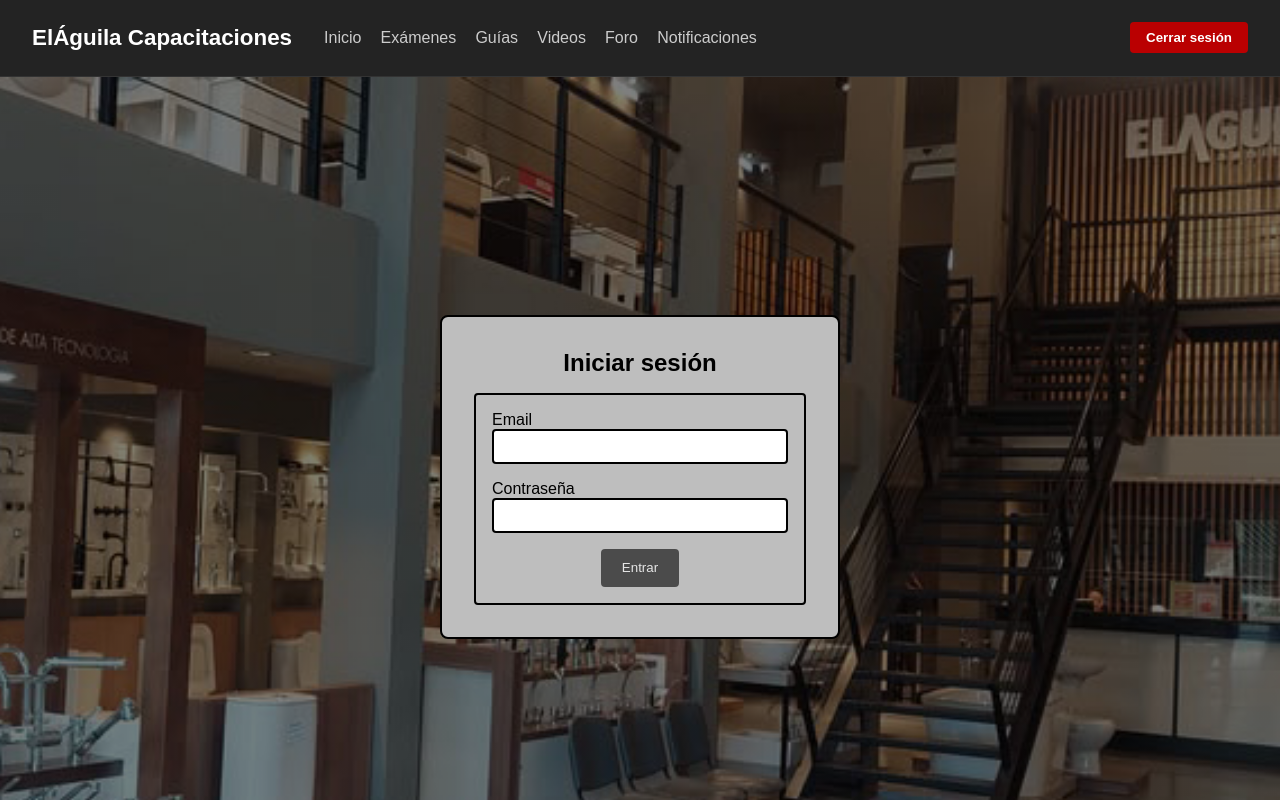
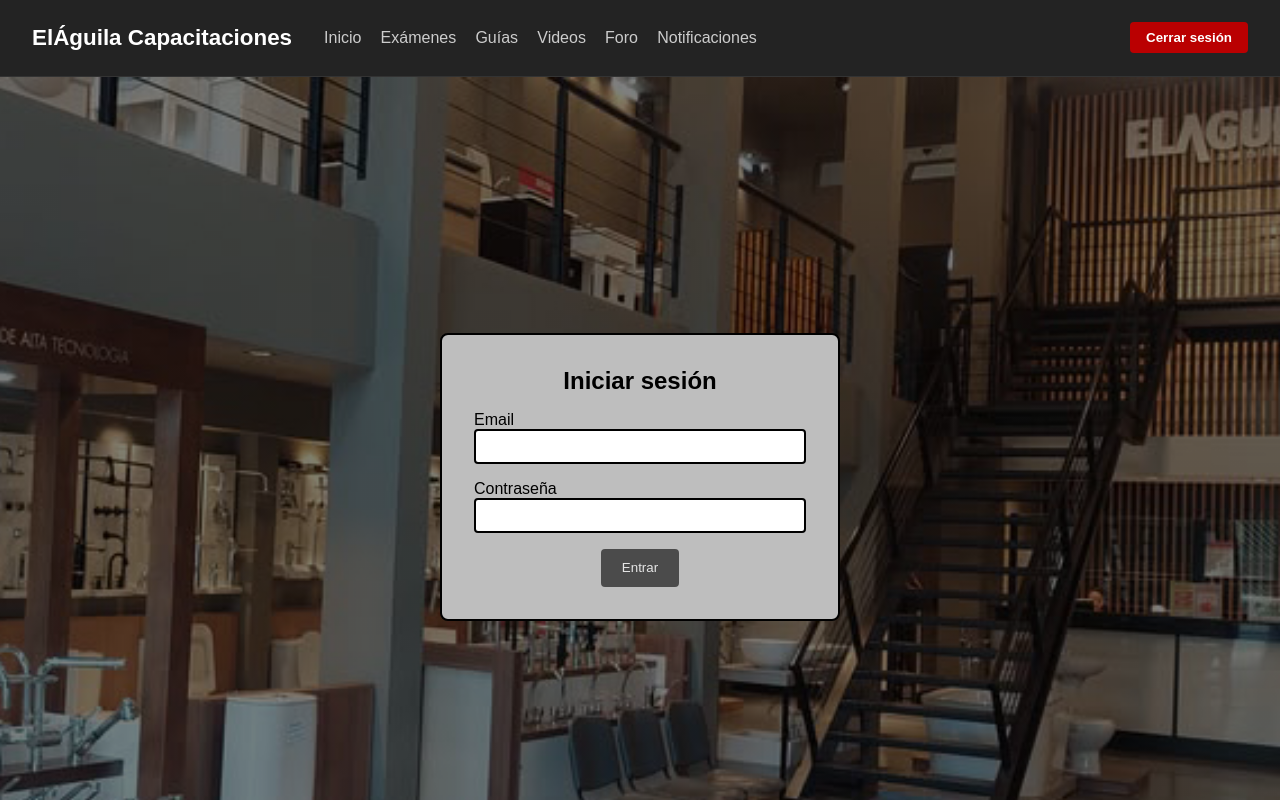
Before and after one commit to agusdasilva/web-capacitacion, an Angular app in the folder frontend/plataforma-capacitacion/: page /auth/login in a window 1280 px wide. Shown: the top 800 px of the page. Built offline with nearby package versions, Linux system fonts and the light colour scheme.

Commit message:
Mejoras en el css y logo aguila

```diff
--- a/frontend/plataforma-capacitacion/src/app/features/auth/pages/login/login.component.css
+++ b/frontend/plataforma-capacitacion/src/app/features/auth/pages/login/login.component.css
@@ -52,12 +52,12 @@ button {
 
 button:hover {
   background-color: var(--color-brand);
-  border-color: var(--color-brand);
+  border-color: var(--color-black);
 }
 
 button:active {
   background-color: var(--color-brand);
-  border-color: var(--color-brand);
+  border-color: var(--color-black);
 }
 
 button:disabled {
--- a/frontend/plataforma-capacitacion/src/styles.css
+++ b/frontend/plataforma-capacitacion/src/styles.css
@@ -1,8 +1,4 @@
 @import './app/shared/styles/colors.css';
-
-.app-content {
-  padding-bottom: 3rem; /* espacio del footer */
-}
 
   /* 🔧 Reset básico del navegador */
 * {
@@ -18,26 +14,3 @@ body {
   background-color: var(--color-bg-gray); /* color de fondo general */
   font-family: Arial, sans-serif;
 }
-
-/* Estilos globales para formularios */
-form {
-  border: 2px solid #000;
-  padding: 1rem;
-  border-radius: 4px;
-}
-
-/* Estilos globales para botones (excepto los del header y footer) */
-button:not(.navbar__logout) {
-  background-color: #000;
-  color: #fff;
-  border: none;
-  padding: 0.5rem 1rem;
-  border-radius: 4px;
-  cursor: pointer;
-  transition: background-color 0.3s;
-}
-
-button:not(.navbar__logout):hover {
-  background-color: red;
-  color: #fff;
-}
```
Also changed, not shown: frontend/plataforma-capacitacion/public/img/logo-aguila.png (added).
